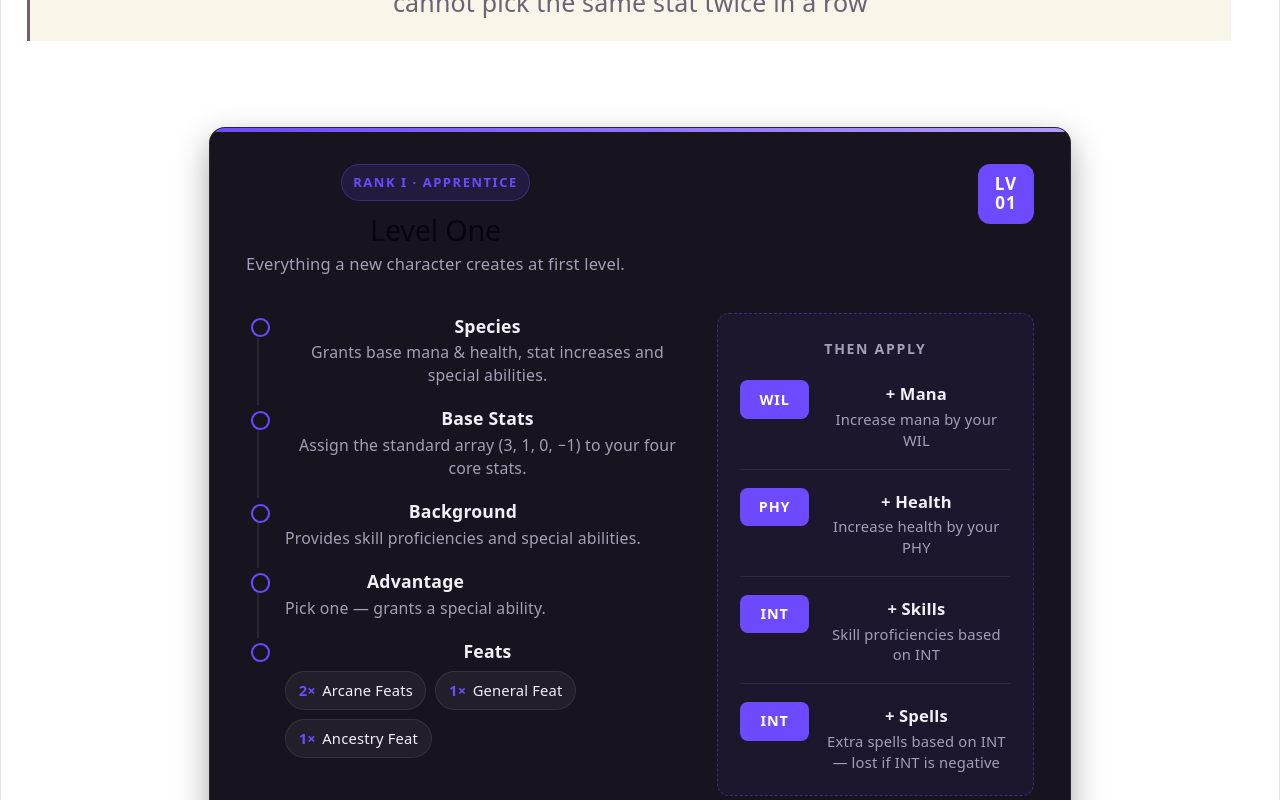
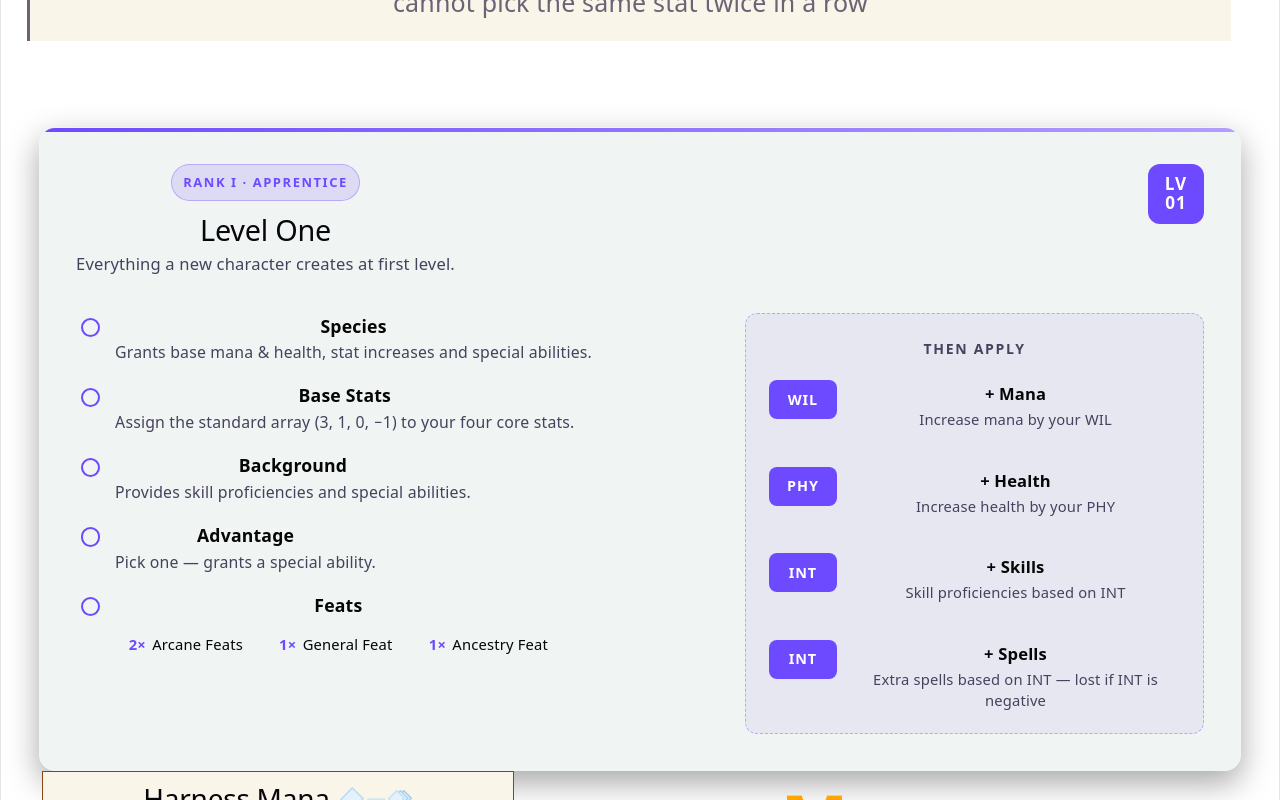
Before and after one commit to Acasez/kastorixv2, a React (Vite) app: page /index in a window 1280 px wide. Shown: the part 4040-4840 px from the top of the page. Built offline with nearby package versions, Linux system fonts and the light colour scheme.

Commit message:
Some softer styling on the level one

```diff
--- a/src/CSS/LevelOneSetup.css
+++ b/src/CSS/LevelOneSetup.css
@@ -4,13 +4,13 @@
 ---------------------------------------------- */
 .level-one {
     --lo-accent: #6d4aff;
-    --lo-bg: #17141f;
+    --lo-bg: #f0f4f2;
     --lo-surface: #201b2e;
     --lo-border: rgba(255, 255, 255, 0.08);
-    --lo-text: #f2f0f7;
-    --lo-muted: #a49fb8;
+    --lo-text: #060607;
+    --lo-muted: #46415d;
 
-    max-width: 860px;
+    max-width: 1200px;
     margin: 3rem auto 0;
     border-radius: 16px;
     overflow: hidden;
```
